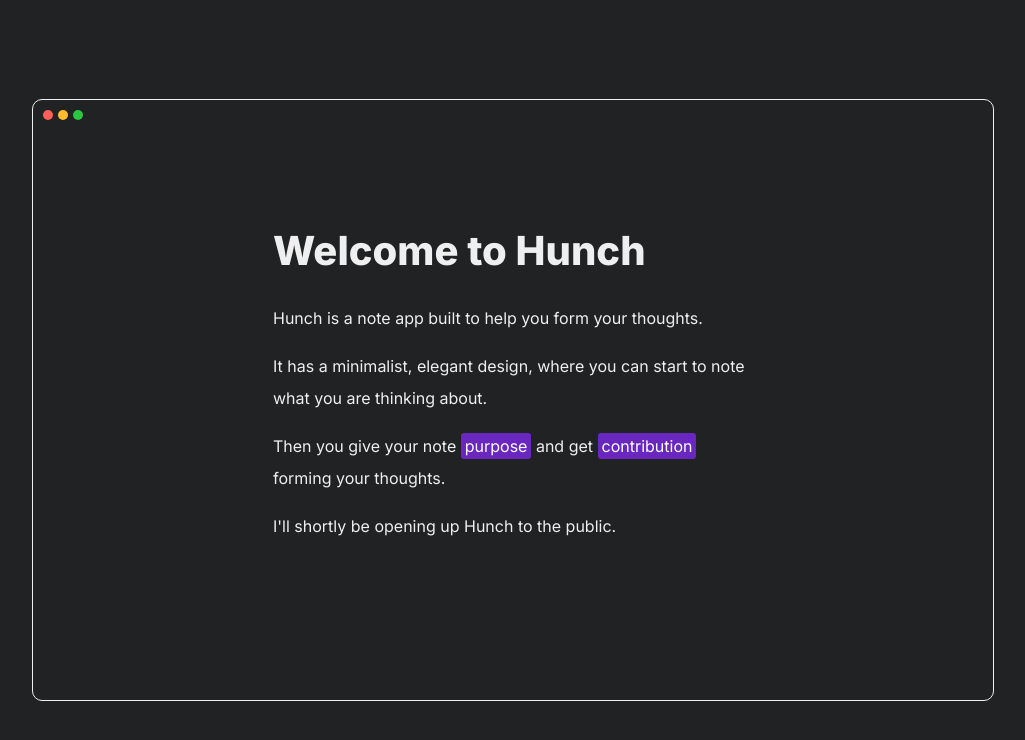
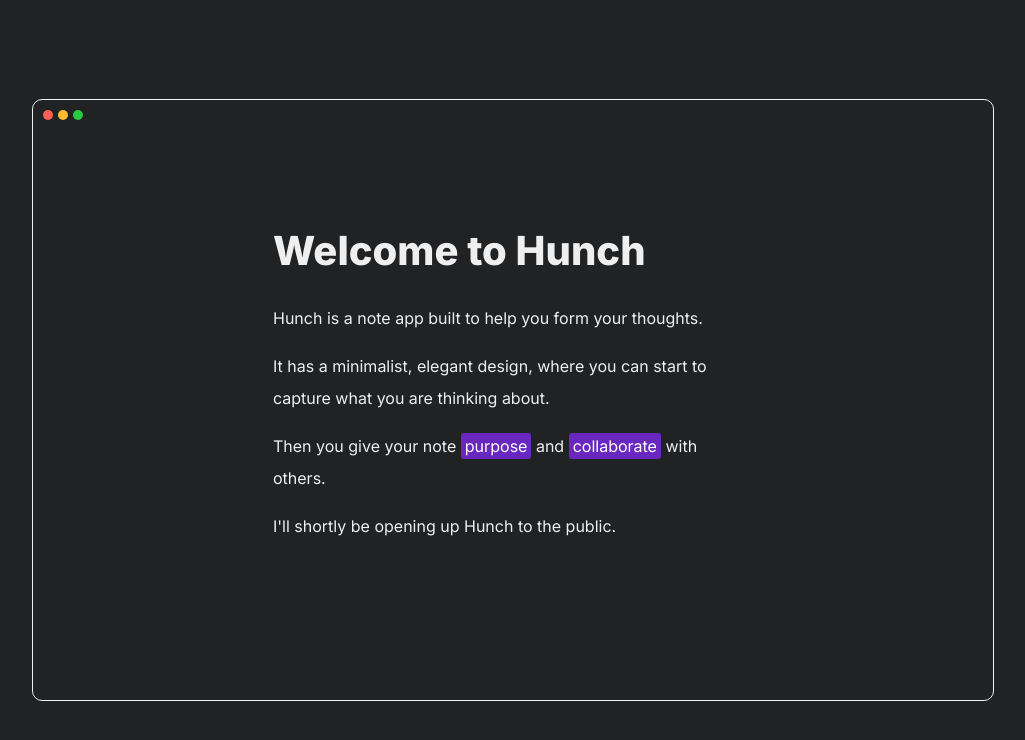
Before and after one commit to mattayersnz/hunchpublic, a React (Create React App) app: page / in a window 1280 px wide. Shown: the top 740 px of the page, without its empty margins (127-1152 px from the left). Built offline with nearby package versions, Linux system fonts and the light colour scheme; the HTML template or start-up script is replaced by a standard one.

Commit message:
hunch update

```diff
--- a/src/HunchEditor.js
+++ b/src/HunchEditor.js
@@ -10,10 +10,10 @@
       Hunch is a note app built to help you form your thoughts.
     </Paragraph>
     <Paragraph>
-      It has a minimalist, elegant design, where you can start to note what you are thinking about.
+      It has a minimalist, elegant design, where you can start to capture what you are thinking about.
     </Paragraph>
     <Paragraph>
-      Then you give your note <HunchLink>purpose</HunchLink> and get <HunchLink> contribution </HunchLink> forming your thoughts.
+      Then you give your note <HunchLink>purpose</HunchLink> and <HunchLink> collaborate </HunchLink> with others.
     </Paragraph>
 
     <Paragraph>
```
